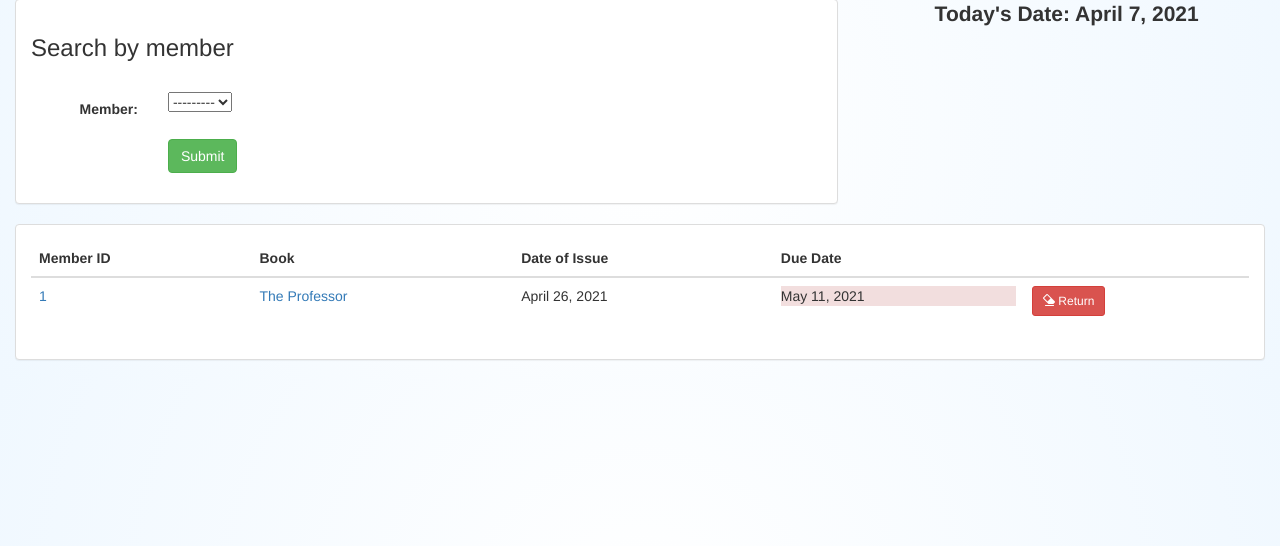
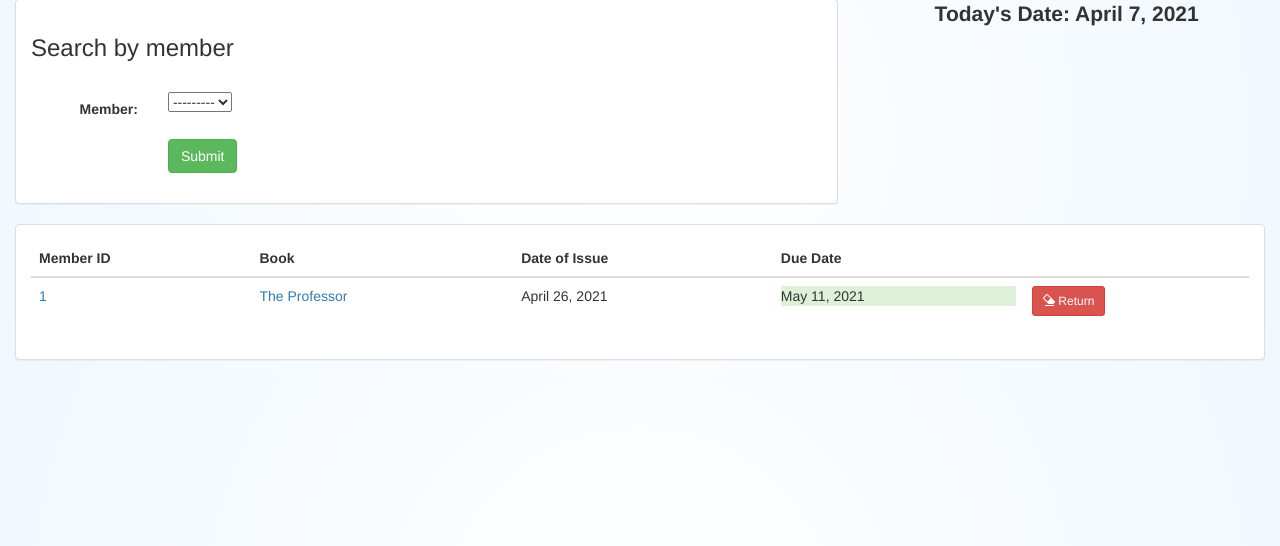
Before and after one commit to gauravkunwar/library-management, a Django app: page /viewtransaction/ in a window 1280 px wide. Shown: the part 111-657 px from the top of the page. Run offline with Django 3.2, Linux system fonts and the light colour scheme; a user stored in the database is signed in; data comes from the database, SQL or seed files in the repository; both versions use the stored data as it was after the commit; some libraries are stand-ins or nearby versions.

Commit message:
Transaction color issue fix

```diff
--- a/library_mgmt/lms/templates/viewtransaction.html
+++ b/library_mgmt/lms/templates/viewtransaction.html
@@ -70,9 +70,9 @@
                                     </td>
                                     <td>{{p.date_of_Issue}}</td>
                                     {% if today < p.due_Date %}
-                                    <td><p class="bg-danger">{{p.due_Date}}</p></td>
+                                    <td><p class="bg-success">{{p.due_Date}}</p></td>
                                     {% else %}
-                                    <td><p class="bg-success">{{p.due_Date}}</td>
+                                    <td><p class="bg-danger">{{p.due_Date}}</td>
                                     {% endif %}
                                     <td>
                                         <a href='/returnbook/{{p.id}}' class="btn btn-danger btn-sm" onclick="return confirm('Click &lsquo;OK&rsquo; to return the book.');");>
```
Also changed, not shown: library_mgmt/db.sqlite3.
